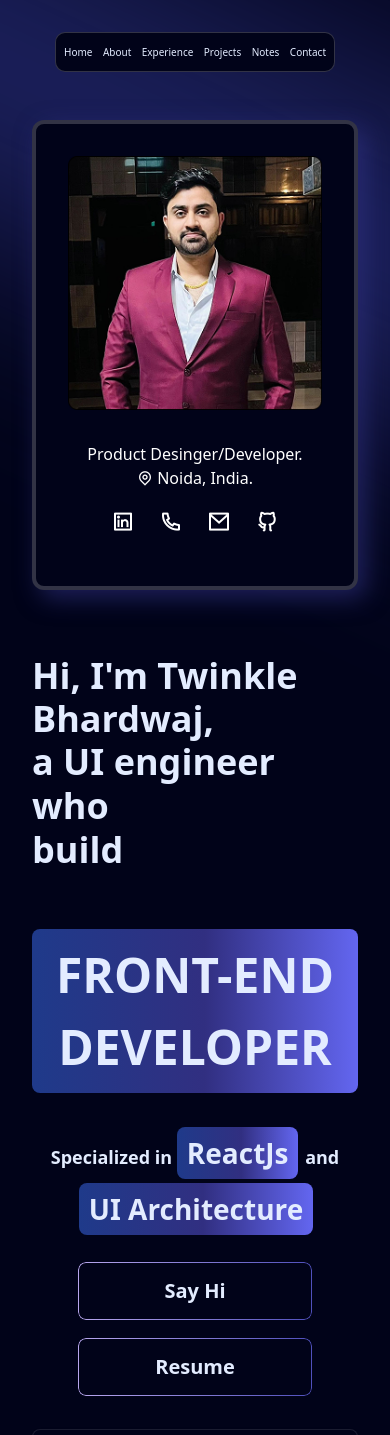
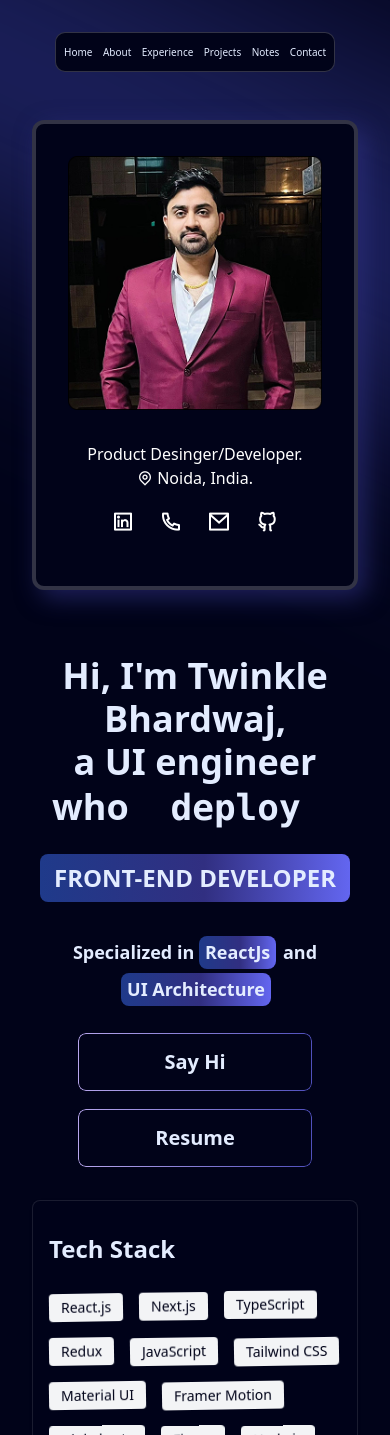
Before and after one commit to mrtwinklebhardwaj/my-resume, a React (Vite) app: page / in a window 390 px wide. Shown: the top 1435 px of the page. Built offline with nearby package versions, Linux system fonts and the light colour scheme.

Commit message:
Blogs and project section correction

```diff
--- a/src/components/BannerContent.jsx
+++ b/src/components/BannerContent.jsx
@@ -2,21 +2,21 @@ import React from 'react';
 import Typewriter from './Typewriter';
 
 const BannerContent = () => {
-  const roles = ['think.', 'build.', 'deploy.'];
+  const roles = ['think', 'build', 'deploy'];
 
   return (
     <>
      <h1
-        className="font-bold text-left text-[36px] sm:text-[42px] md:text-[48px] lg:text-[56px] text-[#E3ECFF] mb-12 sm:mb-16 animate-fade-in-up"
+  className="font-bold text-[36px] sm:text-[42px] md:text-[48px] lg:text-[56px] text-[#E3ECFF] text-center mb-4 sm:mb-12 animate-fade-in-up"
   id="home"
   style={{ lineHeight: '1.2' }}
 >
-        <div className="block">
-          Hi, I'm Twinkle Bhardwaj,
-        </div>
+  <div className="block">Hi, I'm Twinkle Bhardwaj,</div>
   <div className="block sm:inline">
     a UI engineer who{' '}
-          <span className="block sm:inline min-h-[1.5em]">
+    <span
+  className="inline-block min-w-[200px] min-h-[1.5em] text-center font-mono"
+>
   <Typewriter
     words={roles}
     delay={2000}
@@ -25,8 +25,11 @@ const BannerContent = () => {
     className="typewriter-gradient"
   />
 </span>
+
+
   </div>
 </h1>
+
 
       <div className="designation text-center text-[20px] sm:text-[24px] md:text-[28px] lg:text-[32px] font-bold text-[#E3ECFF] mb-8 mx-auto animate-fade-in-up-delay-2">
         FRONT-END DEVELOPER
--- a/src/index.css
+++ b/src/index.css
@@ -205,30 +205,7 @@ html {
     display: inline-block;
 }
 
-/* Responsive scaling */
-@media (max-width: 768px) {
-  .designation {
-    font-size: 32px;
-    padding: 8px 16px;
-  }
 
-  .tech-stack {
-    font-size: 20px;
-    padding: 4px 8px;
-  }
-}
-
-@media (max-width: 480px) {
-  .designation {
-    font-size: 24px;
-    padding: 6px 14px;
-  }
-
-  .tech-stack {
-    font-size: 18px;
-    padding: 3px 6px;
-  }
-}
 
 .gradient-outline-btn {
   @apply px-12 py-[14px] rounded-[8px] text-[#E3ECFF] font-semibold text-[20px] relative bg-transparent;
@@ -354,3 +331,29 @@ html {
   margin-right: 0px;
   animation-delay: 0.4s;
 }
+
+
+/* Responsive scaling */
+@media (max-width: 768px) {
+  .designation {
+    font-size: 32px;
+    padding: 8px 16px;
+  }
+
+  .tech-stack {
+    font-size: 20px;
+    padding: 4px 8px;
+  }
+}
+
+@media (max-width: 480px) {
+  .designation {
+    font-size: 24px;
+    padding: 6px 14px;
+  }
+
+  .tech-stack {
+    font-size: 18px;
+    padding: 3px 6px;
+  }
+}
```
Lines whose indentation alone changed are shown as unchanged.
